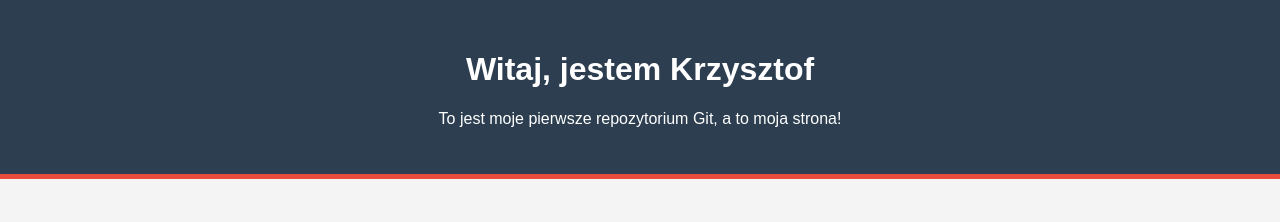
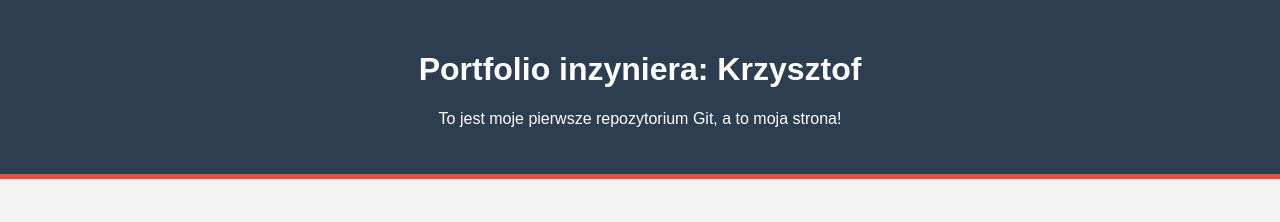
Before and after one commit to KrzysztofLata/moje-portfolio, a plain HTML site: page index.html in a window 1280 px wide. Drawn offline with Linux system fonts and the light colour scheme.

Commit message:
feat: profesjonalizacja nagłówka

```diff
--- a/index.html
+++ b/index.html
@@ -7,7 +7,7 @@
 </head>
 <body>
     <header>
-        <h1>Witaj, jestem Krzysztof</h1>
+        <h1>Portfolio inzyniera: Krzysztof</h1>
         <p>To jest moje pierwsze repozytorium Git, a to moja strona!</p>
     </header>
     <main>
```
